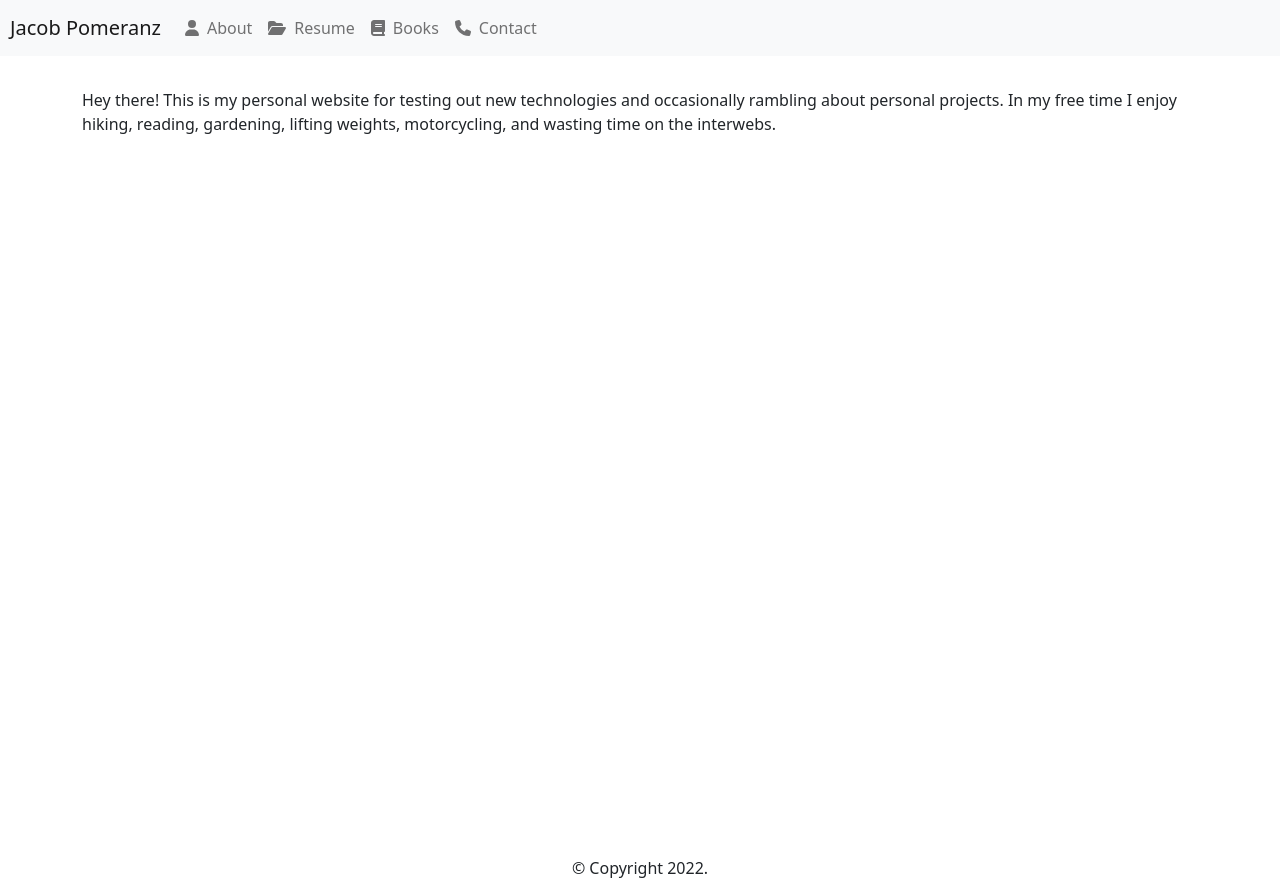
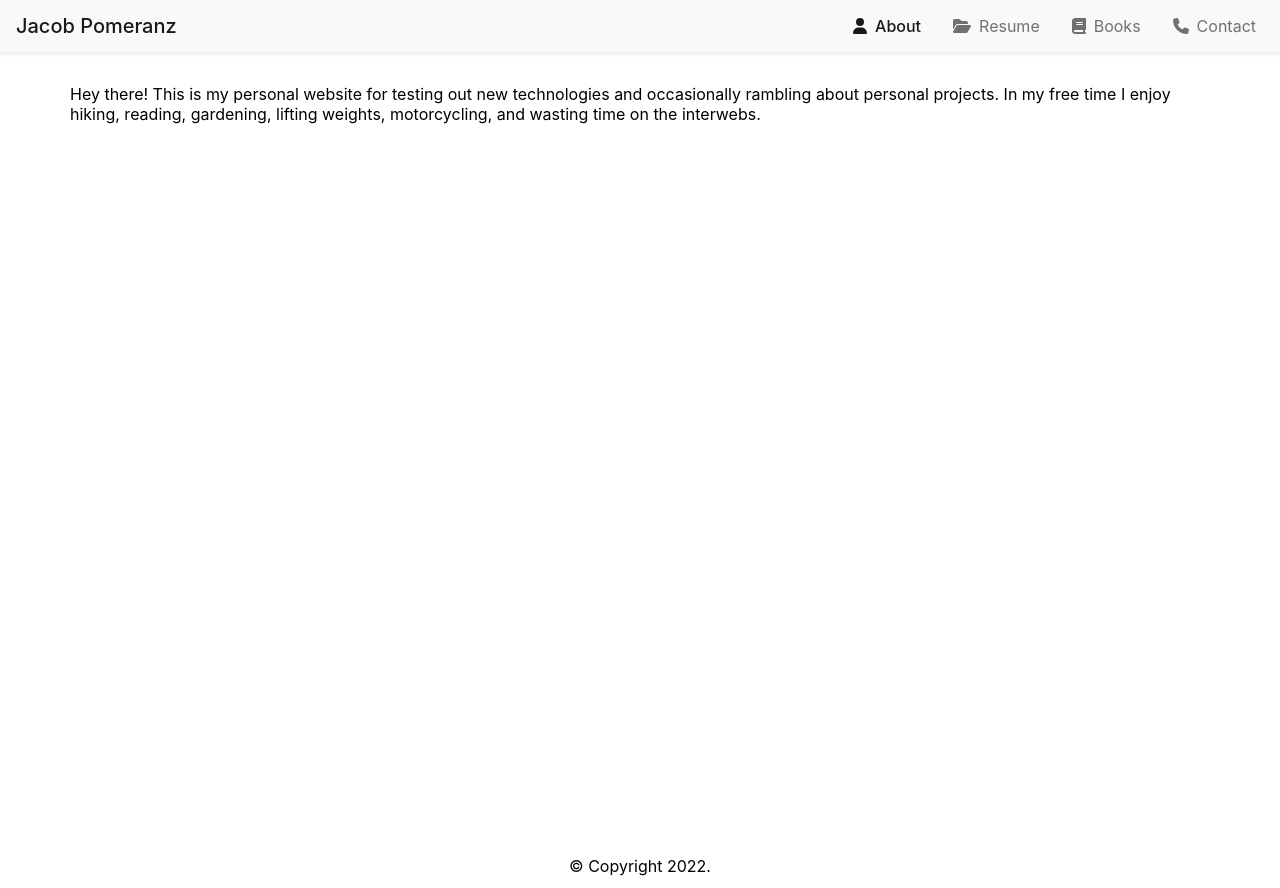
Before and after one commit to jPomeranz/jPomeranz.github.io, a React (Create React App) app: page /contact in a window 1280 px wide. Built offline with nearby package versions, Linux system fonts and the light colour scheme.

Commit message:
Remove dependency on Bootstrap

```diff
--- a/package.json
+++ b/package.json
@@ -8,9 +8,7 @@
     "@fortawesome/free-brands-svg-icons": "^6.2.1",
     "@fortawesome/free-solid-svg-icons": "^6.2.1",
     "@fortawesome/react-fontawesome": "^0.2.0",
-    "bootstrap": "^5.2.3",
     "react": "^18.2.0",
-    "react-bootstrap": "^2.7.0",
     "react-dom": "^18.2.0",
     "react-router-dom": "^6.6.1",
     "react-scripts": "^5.0.1"
--- a/src/components/Books/Books.js
+++ b/src/components/Books/Books.js
@@ -1,6 +1,4 @@
 import React from "react";
-import Container from "react-bootstrap/Container";
-import Col from "react-bootstrap/Col";
 import rawBooks from "./books.txt";
 
 class Books extends React.Component {
@@ -16,16 +14,19 @@ class Books extends React.Component {
 
   render() {
     return (
-      <Container style={{ marginTop: "2em", marginLeft: "0.5em" }}>
+      <div
+        className="container"
+        style={{ marginTop: "2em", marginLeft: "0.5em" }}
+      >
         <h1>Books</h1>
-        <Col>
+        <div>
           <ul>
             {this.state.books.map((book, index) => (
               <li key={index}>{book}</li>
             ))}
           </ul>
-        </Col>
-      </Container>
+        </div>
+      </div>
     );
   }
 }
--- a/src/components/Contact/Contact.js
+++ b/src/components/Contact/Contact.js
@@ -1,6 +1,4 @@
 import React from "react";
-import Container from "react-bootstrap/Container";
-import Col from "react-bootstrap/Col";
 import { FontAwesomeIcon } from "@fortawesome/react-fontawesome";
 import { faEnvelope } from "@fortawesome/free-solid-svg-icons";
 import { faGithub, faSteam } from "@fortawesome/free-brands-svg-icons";
@@ -8,9 +6,12 @@ import "./Contact.css";
 
 function Contact() {
   return (
-    <Container style={{ marginTop: "2em", marginLeft: "0.5em" }}>
+    <div
+      className="container"
+      style={{ marginTop: "2em", marginLeft: "0.5em" }}
+    >
       <h1>Contact Me</h1>
-      <Col>
+      <div>
         <div>
           <FontAwesomeIcon icon={faGithub} size="1x" />
           <a
@@ -39,8 +40,8 @@ function Contact() {
             /id/00n
           </a>
         </div>
-      </Col>
-    </Container>
+      </div>
+    </div>
   );
 }
 
--- a/src/components/Header/Header.css
+++ b/src/components/Header/Header.css
@@ -1,3 +1,91 @@
 .link {
     margin-left: 0.5em;
 }
+
+/* Navbar styles */
+.navbar {
+  display: flex;
+  align-items: center;
+  justify-content: space-between;
+  background-color: #f8f9fa;
+  padding: 0.5rem 1rem;
+  box-shadow: 0 2px 4px rgba(0, 0, 0, 0.1);
+  position: relative;
+}
+
+.navbar-brand {
+  font-size: 1.25rem;
+  font-weight: 500;
+  color: rgba(0, 0, 0, 0.9);
+}
+
+.navbar-toggler {
+  display: none;
+  background: none;
+  border: 1px solid rgba(0, 0, 0, 0.1);
+  border-radius: 0.25rem;
+  padding: 0.5rem 0.75rem;
+  font-size: 1.25rem;
+  color: rgba(0, 0, 0, 0.55);
+  cursor: pointer;
+  transition: all 0.15s ease-in-out;
+}
+
+.navbar-toggler:hover {
+  color: rgba(0, 0, 0, 0.7);
+  border-color: rgba(0, 0, 0, 0.2);
+}
+
+.navbar-nav {
+  display: flex;
+  gap: 1rem;
+  align-items: center;
+}
+
+.nav-link {
+  color: rgba(0, 0, 0, 0.55);
+  text-decoration: none;
+  padding: 0.5rem;
+  transition: color 0.15s ease-in-out;
+  white-space: nowrap;
+}
+
+.nav-link:hover {
+  color: rgba(0, 0, 0, 0.7);
+}
+
+.nav-link.active {
+  color: rgba(0, 0, 0, 0.9);
+  font-weight: 500;
+}
+
+/* Mobile responsive styles */
+@media (max-width: 768px) {
+  .navbar {
+    flex-wrap: wrap;
+  }
+
+  .navbar-toggler {
+    display: block;
+  }
+
+  .navbar-nav {
+    display: none;
+    width: 100%;
+    flex-direction: column;
+    align-items: flex-start;
+    margin-top: 0.5rem;
+    padding-top: 0.5rem;
+    border-top: 1px solid rgba(0, 0, 0, 0.1);
+    gap: 0;
+  }
+
+  .navbar-nav.show {
+    display: flex;
+  }
+
+  .nav-link {
+    width: 100%;
+    padding: 0.75rem 0.5rem;
+  }
+}
--- a/src/components/Header/Header.js
+++ b/src/components/Header/Header.js
@@ -1,44 +1,72 @@
-import React from "react";
-import Navbar from "react-bootstrap/Navbar";
-import Nav from "react-bootstrap/Nav";
-import { Link } from "react-router-dom";
+import React, { useState } from "react";
+import { Link, useLocation } from "react-router-dom";
 import { FontAwesomeIcon } from "@fortawesome/react-fontawesome";
 import {
   faUser,
   faFolderOpen,
   faBook,
   faPhone,
+  faBars,
 } from "@fortawesome/free-solid-svg-icons";
 import "./Header.css";
 
 function Header() {
+  const [isMenuOpen, setIsMenuOpen] = useState(false);
+  const location = useLocation();
+
+  const toggleMenu = () => {
+    setIsMenuOpen(!isMenuOpen);
+  };
+
+  const isActive = (path) => location.pathname === path;
+
   return (
-    <Navbar bg="light" variant="light">
-      <Navbar.Brand className="link">Jacob Pomeranz</Navbar.Brand>
-      <Nav className="mr-auto">
-        <Nav.Link as={Link} to="/">
+    <nav className="navbar">
+      <div className="navbar-brand">Jacob Pomeranz</div>
+      <button
+        className="navbar-toggler"
+        onClick={toggleMenu}
+        aria-label="Toggle navigation"
+      >
+        <FontAwesomeIcon icon={faBars} />
+      </button>
+      <div className={`navbar-nav ${isMenuOpen ? "show" : ""}`}>
+        <Link
+          to="/"
+          className={`nav-link ${isActive("/") ? "active" : ""}`}
+          onClick={() => setIsMenuOpen(false)}
+        >
           <FontAwesomeIcon icon={faUser} />
           <span className="link">About</span>
-        </Nav.Link>
-        <Nav.Link
-          active={false}
+        </Link>
+        <a
           href="/resume.pdf"
           rel="noopener noreferrer"
           target="_blank"
+          className="nav-link"
+          onClick={() => setIsMenuOpen(false)}
         >
           <FontAwesomeIcon icon={faFolderOpen} />
           <span className="link">Resume</span>
-        </Nav.Link>
-        <Nav.Link as={Link} to="/books">
+        </a>
+        <Link
+          to="/books"
+          className={`nav-link ${isActive("/books") ? "active" : ""}`}
+          onClick={() => setIsMenuOpen(false)}
+        >
           <FontAwesomeIcon icon={faBook} />
           <span className="link">Books</span>
-        </Nav.Link>
-        <Nav.Link as={Link} to="/contact">
+        </Link>
+        <Link
+          to="/contact"
+          className={`nav-link ${isActive("/contact") ? "active" : ""}`}
+          onClick={() => setIsMenuOpen(false)}
+        >
           <FontAwesomeIcon icon={faPhone} />
           <span className="link">Contact</span>
-        </Nav.Link>
-      </Nav>
-    </Navbar>
+        </Link>
+      </div>
+    </nav>
   );
 }
 
--- a/src/components/Home/Home.js
+++ b/src/components/Home/Home.js
@@ -1,19 +1,17 @@
 import React from "react";
-import Container from "react-bootstrap/Container";
-import Row from "react-bootstrap/Row";
 
 function Home() {
   return (
-    <Container style={{ marginTop: "2em" }}>
-      <Row>
+    <div className="container" style={{ marginTop: "2em" }}>
+      <div>
         <p>
           Hey there! This is my personal website for testing out new
           technologies and occasionally rambling about personal projects. In my
           free time I enjoy hiking, reading, gardening, lifting weights,
           motorcycling, and wasting time on the interwebs.
         </p>
-      </Row>
-    </Container>
+      </div>
+    </div>
   );
 }
 
--- a/src/index.css
+++ b/src/index.css
@@ -11,3 +11,16 @@ code {
   font-family: source-code-pro, Menlo, Monaco, Consolas, 'Courier New',
     monospace;
 }
+
+/* Container styles */
+.container {
+  max-width: 1140px;
+  margin: 0 auto;
+  padding: 0 15px;
+}
+
+@media (max-width: 768px) {
+  .container {
+    padding: 0 10px;
+  }
+}
--- a/src/index.js
+++ b/src/index.js
@@ -3,7 +3,6 @@ import { createRoot } from "react-dom/client";
 import "./index.css";
 import App from "./components/App/App";
 import * as serviceWorker from "./serviceWorker";
-import "bootstrap/dist/css/bootstrap.css";
 import { HashRouter } from "react-router-dom";
 
 const container = document.getElementById("root");
```
